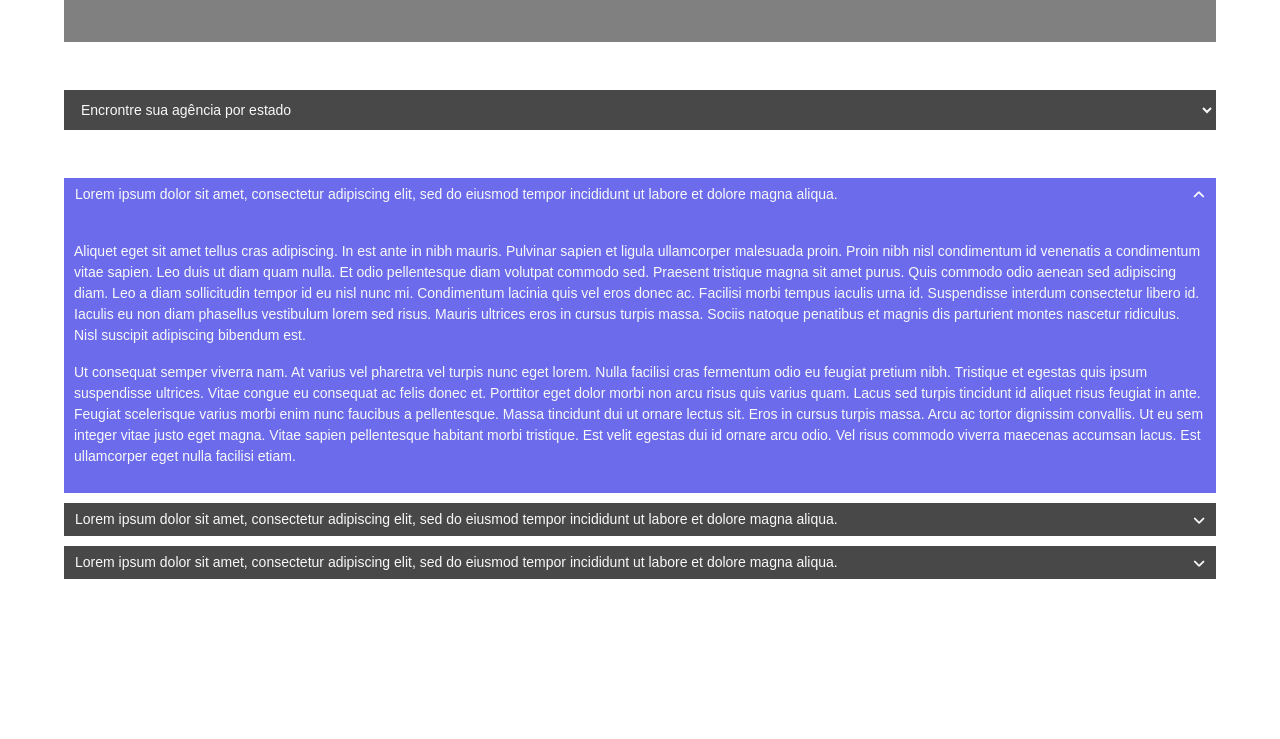
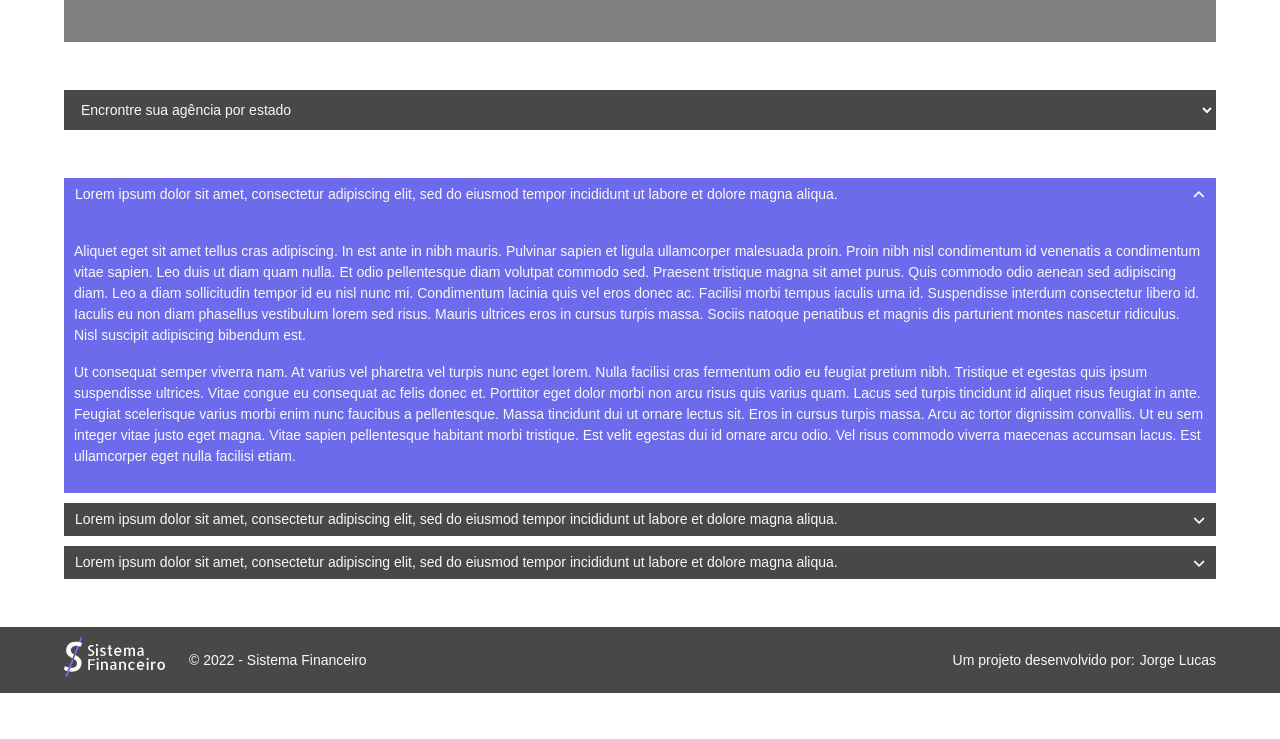
Before and after one commit to jlucaspaixao/sistemafinanceiro, a plain HTML site: page index.html in a window 1280 px wide. Shown: the part 1372-2111 px from the top of the page. After the commit the page ends 2065 px from the top, so only its background shows below. Drawn offline with nearby package versions, Linux system fonts and the light colour scheme; a web font is replaced by a local one.

Commit message:
Retirando o fixed-bottom do footer

```diff
--- a/index.html
+++ b/index.html
@@ -366,7 +366,7 @@
             </div>
         </section>
     </div>
-    <footer class="fixed-bottom">
+    <footer class="mt-5">
         <div class="container">
             <a href="/" class="logo">
                 <svg width="101" height="40" viewBox="0 0 101 40" fill="none" xmlns="http://www.w3.org/2000/svg">
--- a/src/css/general.css
+++ b/src/css/general.css
@@ -2,7 +2,7 @@ body {
     font-family: 'Allerta', sans-serif;
     font-size: 14px;
     color: var(--color-primary);
-    padding: 100px 0 150px;
+    padding: 100px 0 0;
 }
 
 .container {
```
